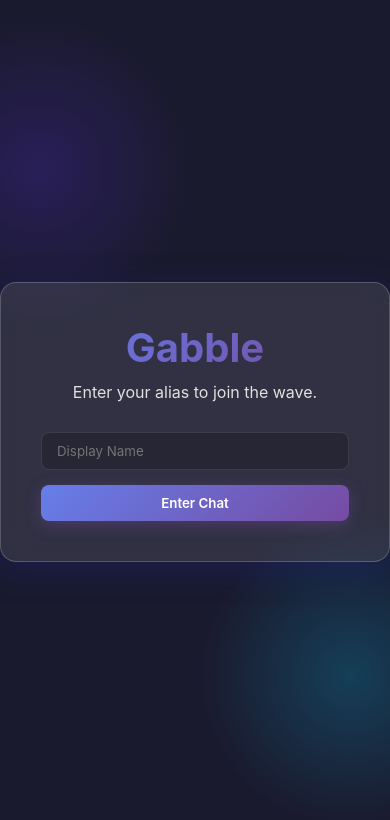
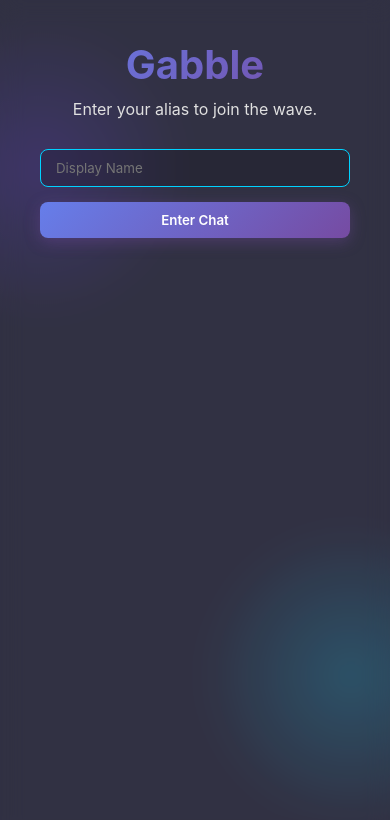
Before and after one commit to Devadathan69/chat-app, a React (Vite) app in the folder client/: page / in a window 390 px wide. Shown: the top 820 px of the page. Built offline with nearby package versions, Linux system fonts and the light colour scheme; no server answers.

Commit message:
Fix: CSS Syntax Error for Mobile

```diff
--- a/client/src/index.css
+++ b/client/src/index.css
@@ -116,6 +116,9 @@ textarea {
   transition: border-color 0.2s;
 }
 
+input:focus,
+textarea:focus {
+  border-color: var(--accent-color);
 }
 
 /* Mobile Responsiveness */
```
